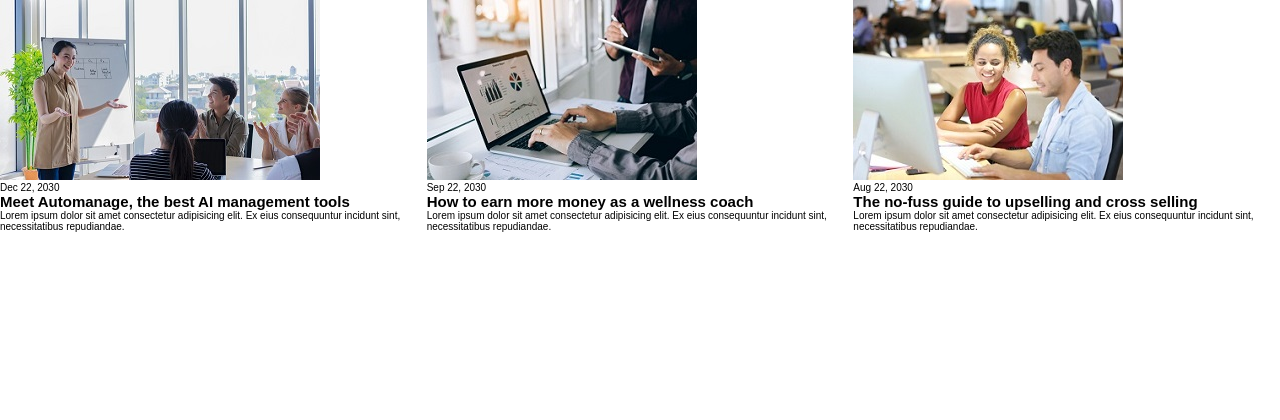
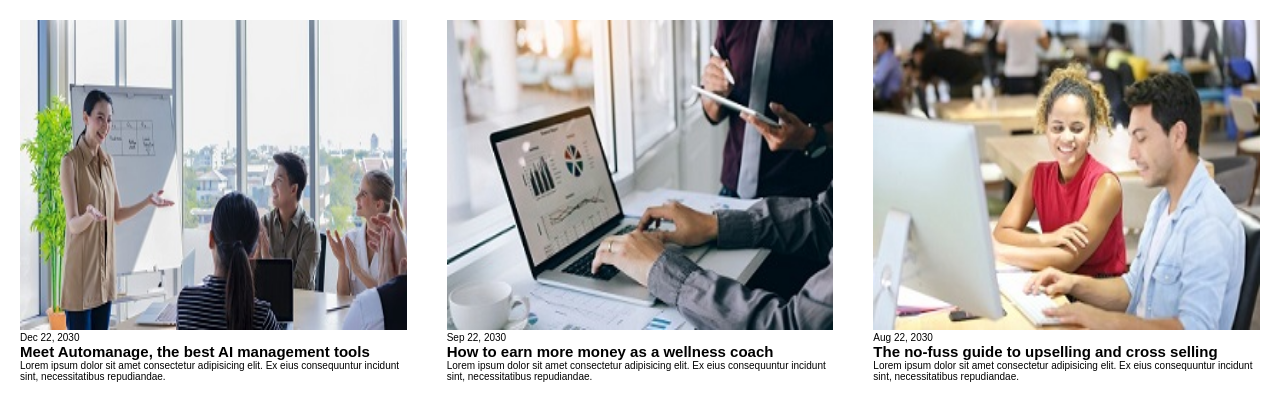
Before and after one commit to JAMAL-MOHAMED-JALDESA-2893/flex-blog_post-side_by_side, a plain HTML site: page index.html in a window 1280 px wide. Drawn offline with Linux system fonts and the light colour scheme.

Commit message:
add style

```diff
--- a/style.css
+++ b/style.css
@@ -15,3 +15,12 @@ body{
 .blog-posts{
     display: flex;
 }
+
+.blog-posts__post{
+    margin: 2rem;
+}
+
+.blog-posts__post--img{
+    width: 100%;
+    height: 100%;
+}
```
